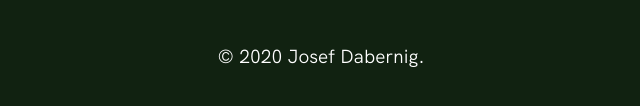
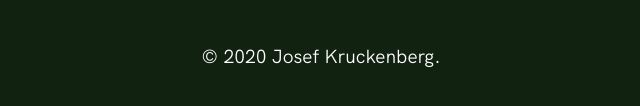
Before and after one commit to dasjo/dasjo, a Gatsby site: page /contact in a window 1280 px wide. Shown: the part 890-996 px from the top of the page, 319-959 px from the left. Built offline with nearby package versions, Linux system fonts and the light colour scheme; Gatsby itself is replaced by a stand-in of ours.

Commit message:
Updated name.

```diff
--- a/gatsby-config.js
+++ b/gatsby-config.js
@@ -8,7 +8,7 @@ const baseId = process.env.AIRTABLE_BASEID;
 
 module.exports = {
   siteMetadata: {
-    title: 'Josef Dabernig',
+    title: 'Josef Kruckenberg',
   },
   plugins: [
     `gatsby-plugin-ts`,
--- a/package.json
+++ b/package.json
@@ -1,7 +1,7 @@
 {
   "name": "dasjo",
   "version": "1.0.0",
-  "description": "Personal website for Josef Dabernig.",
+  "description": "Personal website for Josef Kruckenberg.",
   "main": "index.js",
   "dependencies": {
     "@emotion/core": "^10.0.28",
--- a/src/components/Footer.tsx
+++ b/src/components/Footer.tsx
@@ -76,7 +76,7 @@ const Footer = () => (
           </Link>
         </li>
       </ul>
-      <p>&copy; 2020 Josef Dabernig.</p>
+      <p>&copy; 2020 Josef Kruckenberg.</p>
     </div>
   </StyledFooter>
 );
--- a/src/components/index/Header.tsx
+++ b/src/components/index/Header.tsx
@@ -61,7 +61,7 @@ const Header = ({ josefImg }: any) => (
     <StyledHeader role="banner">
       <div className="text-box">
         <h1>
-          Josef Dabernig <span>/ dasjo</span>
+          Josef Kruckenberg <span>/ dasjo</span>
         </h1>
         {/* <h2>Challenge the impossible!</h2> */}
         <p>
```
